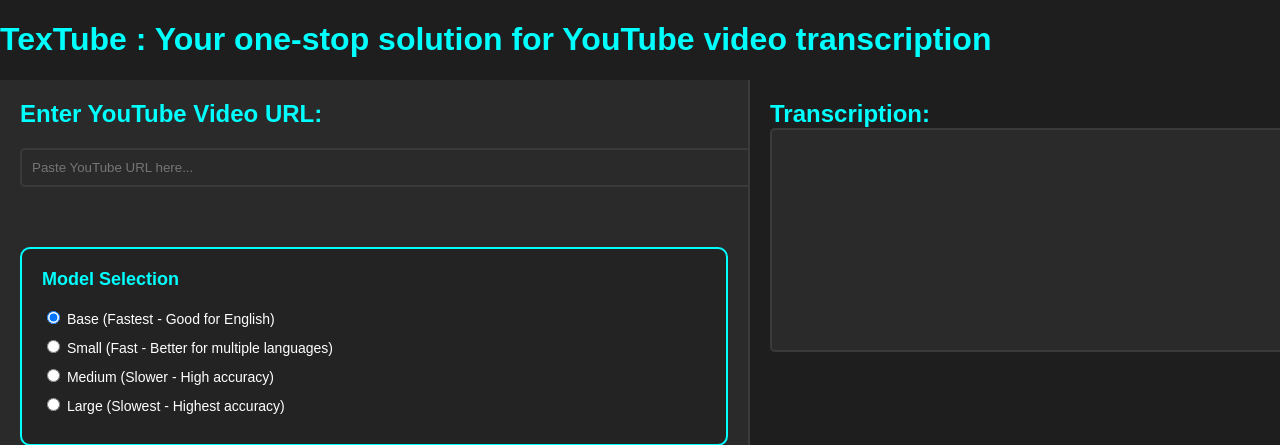
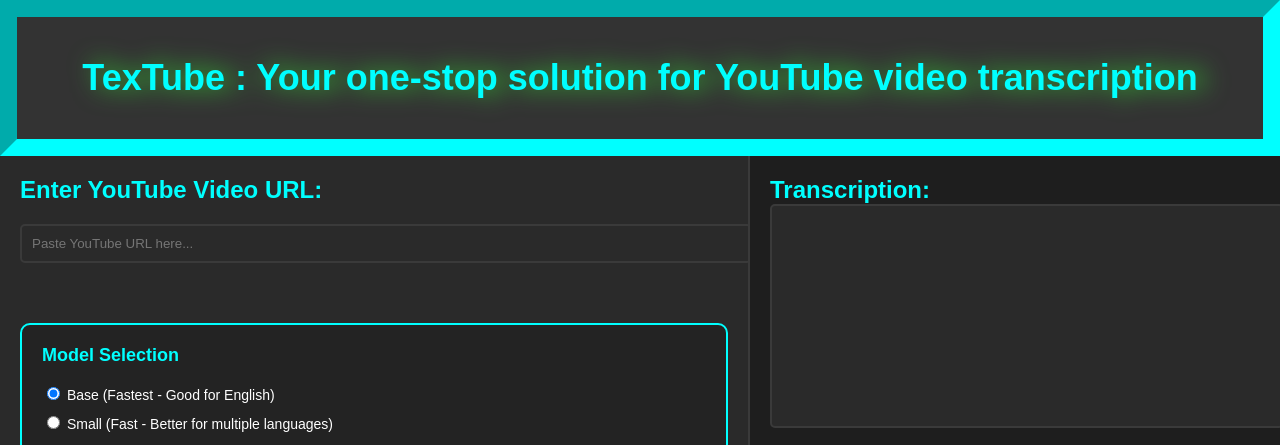
Before and after one commit to Adiiiicodes/TextTube, a Flask app: page / in a window 1280 px wide. Shown: the top 445 px of the page. Run offline with Flask 3, Linux system fonts and the light colour scheme.

Commit message:
Update style.css

```diff
--- a/static/style.css
+++ b/static/style.css
@@ -5,6 +5,29 @@
     margin: 0;
     padding: 0;
 }
+
+/* Main header styling */
+.main-header {
+    background-color: #333333;
+    color: #00FFFF;
+    text-align: center;
+    padding: 40px 20px;
+    border: 17px inset #00FFFF;
+
+}
+
+.main-header h1 {
+    margin: 0;
+    font-size: 36px;
+    font-weight: bold;
+    filter: drop-shadow(8px 0px 12px #32CD32   )
+}
+
+.main-header p {
+    font-size: 18px;
+    font-weight: 300;
+}
+
 
 .container {
     display: flex;
```
